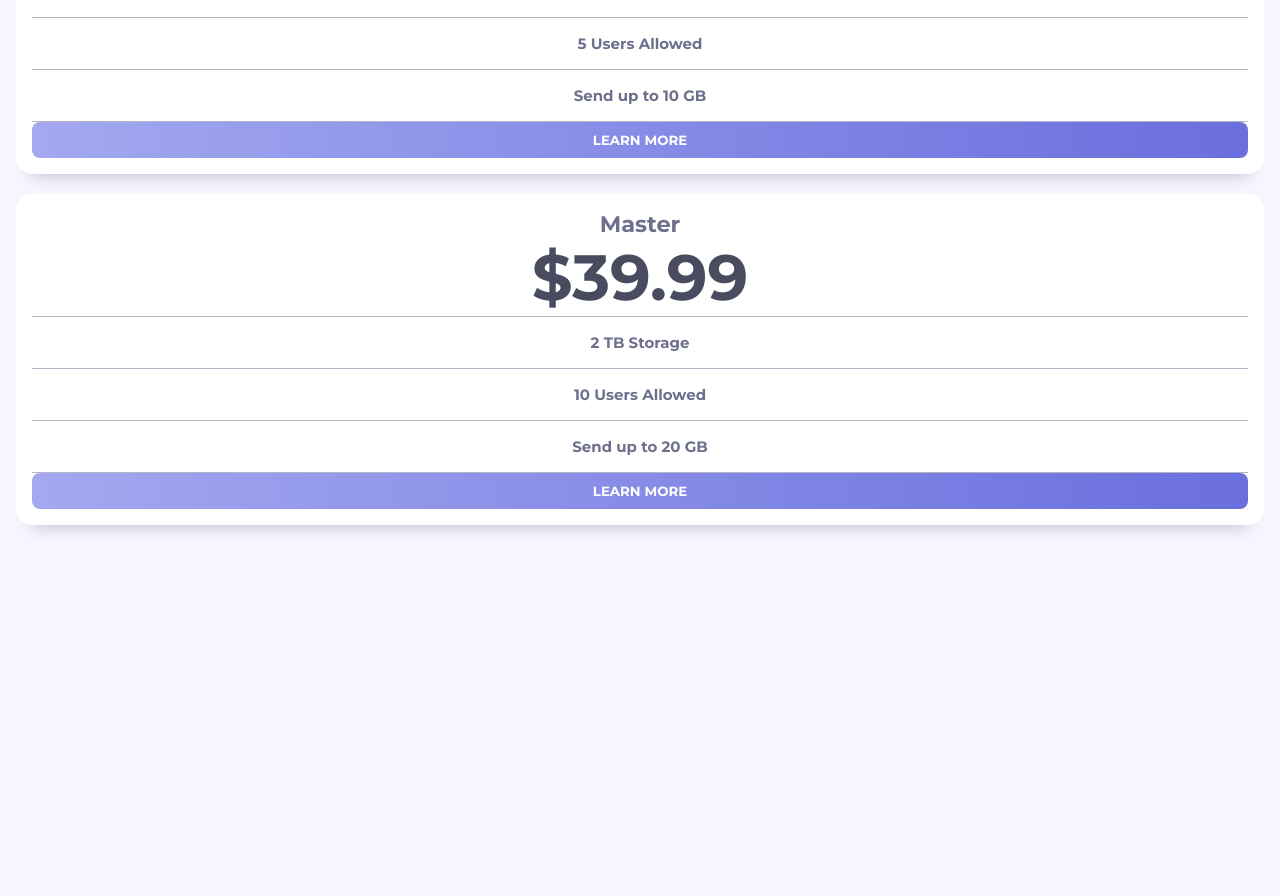
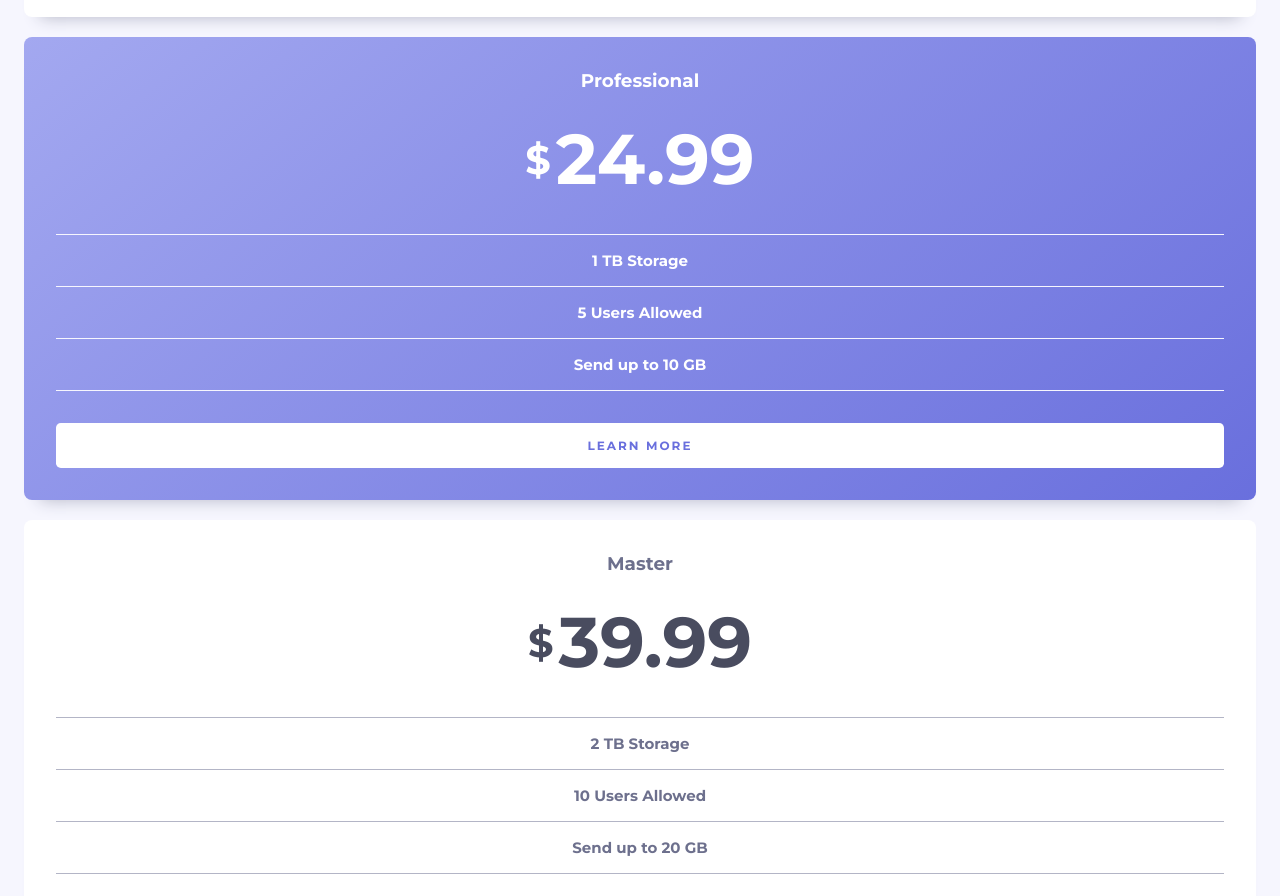
Before and after one commit to maiaflow/pricing-component-with-toggle, a plain HTML site: page index.html in a window 1280 px wide. Shown: the part 680-1576 px from the top of the page. Before the commit the page ends 1253 px from the top, so only its background shows below. Drawn offline with Linux system fonts and the light colour scheme.

Commit message:
inverted styles and more

```diff
--- a/css/styles.scss
+++ b/css/styles.scss
@@ -11,7 +11,7 @@ body {
     font-family: 'Montserrat', sans-serif;
     font-size: 15px;
     background: url(../images/bg-top.svg) 190px -40px $verylightgrayishblue no-repeat;
-    padding: 3rem 1rem;
+    padding: 4rem 1.5rem;
     header {
         display: flex;
         flex-direction: column;
@@ -27,7 +27,8 @@ body {
             display: flex;
             align-items: center;
             gap: 1rem;
-            margin-bottom: 2rem;
+            margin-bottom: 4rem;
+            height: 33px;
         }
     }
     main {
@@ -39,16 +40,41 @@ body {
             flex-direction: column;
             text-align: center;
             background: #fff;
-            border-radius: 1rem;
-            padding: 1rem;
+            border-radius: .5rem;
+            padding: 2rem;
             box-shadow: 0rem 1rem 1rem -1rem $lightgrayishblue;
+            &.inverted {
+                background: linear-gradient(141deg,$gradient1,$gradient2);
+                h2, p, li {
+                    color: #fff;
+                    border-color: $verylightgrayishblue;
+                }
+                li:first-child {
+                    border-color: $verylightgrayishblue;
+                }
+                button {
+                    background: #fff;
+                    color: $gradient2;
+                }
+            }
             h2 {
                 color: $grayishblue;
+                font-size: 1.15rem;
+                margin-bottom: 1.5rem;
             }
             p {
                 color: $darkgrayishblue;
-                font-size: 4rem;
+                font-size: 4.4rem;
+                display: flex;
+                gap: 5px;
+                align-items: center;
+                justify-content: center;
+                sub {
+                    font-size: 2.5rem;
                 }
+            }
+            ul {
+                margin: 2rem 0;
                 li {
                     color: $grayishblue;
                     list-style: none;
@@ -58,13 +84,16 @@ body {
                         border-top: 1px solid $lightgrayishblue;
                     }
                 }
+            }
             button {
                 background: linear-gradient(90deg,$gradient1,$gradient2);
                 font-family: inherit;
+                font-size: .75rem;
                 color: #fff;
                 text-transform: uppercase;
-                padding: 10px 20px;
-                border-radius: .5rem;
+                letter-spacing: 2px;
+                padding: 15px 20px;
+                border-radius: .3rem;
                 border: 0;
             }
         }
--- a/index.html
+++ b/index.html
@@ -28,7 +28,7 @@
   <main>
     <article>
       <h2>Basic</h2>
-      <p>&dollar;19.99</p>
+      <p><sub>&dollar;</sub>19.99</p>
       <!-- &dollar;199.99 -->
       <ul>
         <li>500 GB Storage</li>
@@ -37,9 +37,9 @@
       </ul>
       <button>Learn More</button>
     </article>
-    <article>
+    <article class="inverted">
       <h2>Professional</h2>
-      <p>&dollar;24.99</p>
+      <p><sub>&dollar;</sub>24.99</p>
       <!-- &dollar;249.99 -->
       <ul>
         <li>1 TB Storage</li>
@@ -50,7 +50,7 @@
     </article>
     <article>
       <h2>Master</h2>
-      <p>&dollar;39.99</p>
+      <p><sub>&dollar;</sub>39.99</p>
       <!-- &dollar;399.99 -->
       <ul>
         <li>2 TB Storage</li>
```
Also changed, not shown: css/styles.css, 1 other file. Lines whose indentation alone changed are shown as unchanged.
